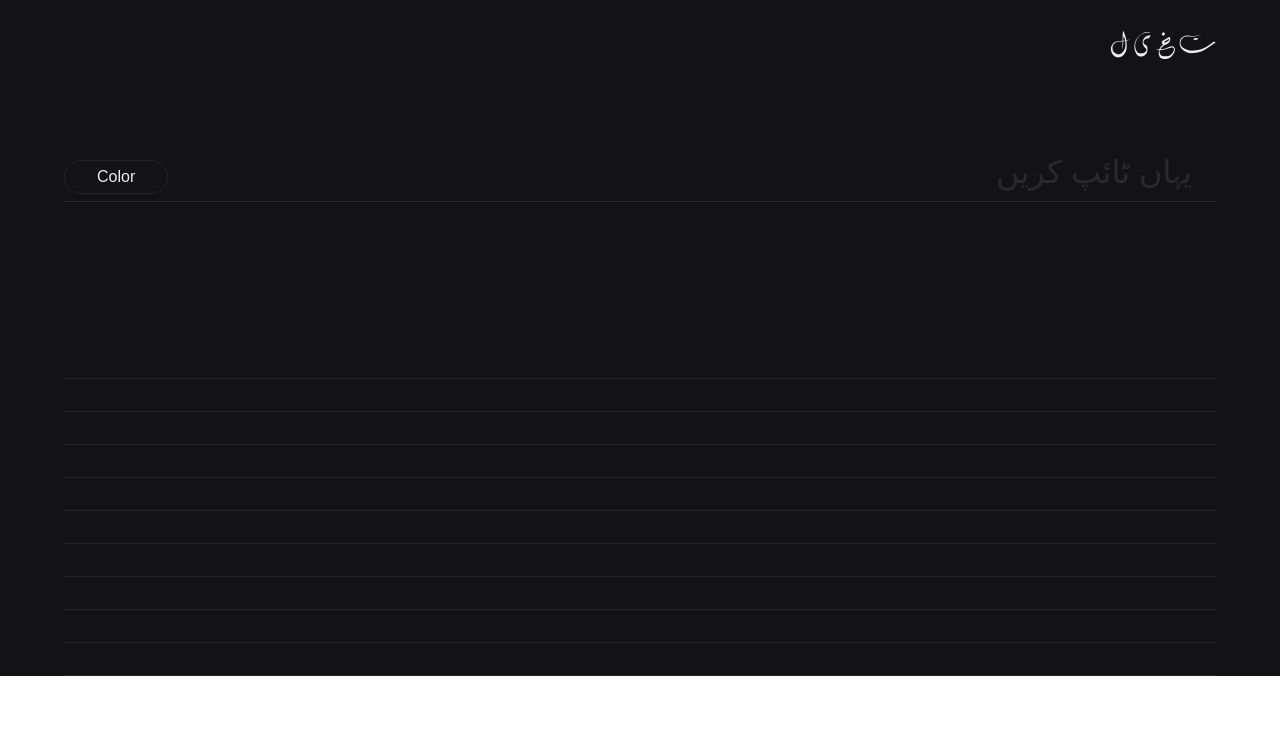
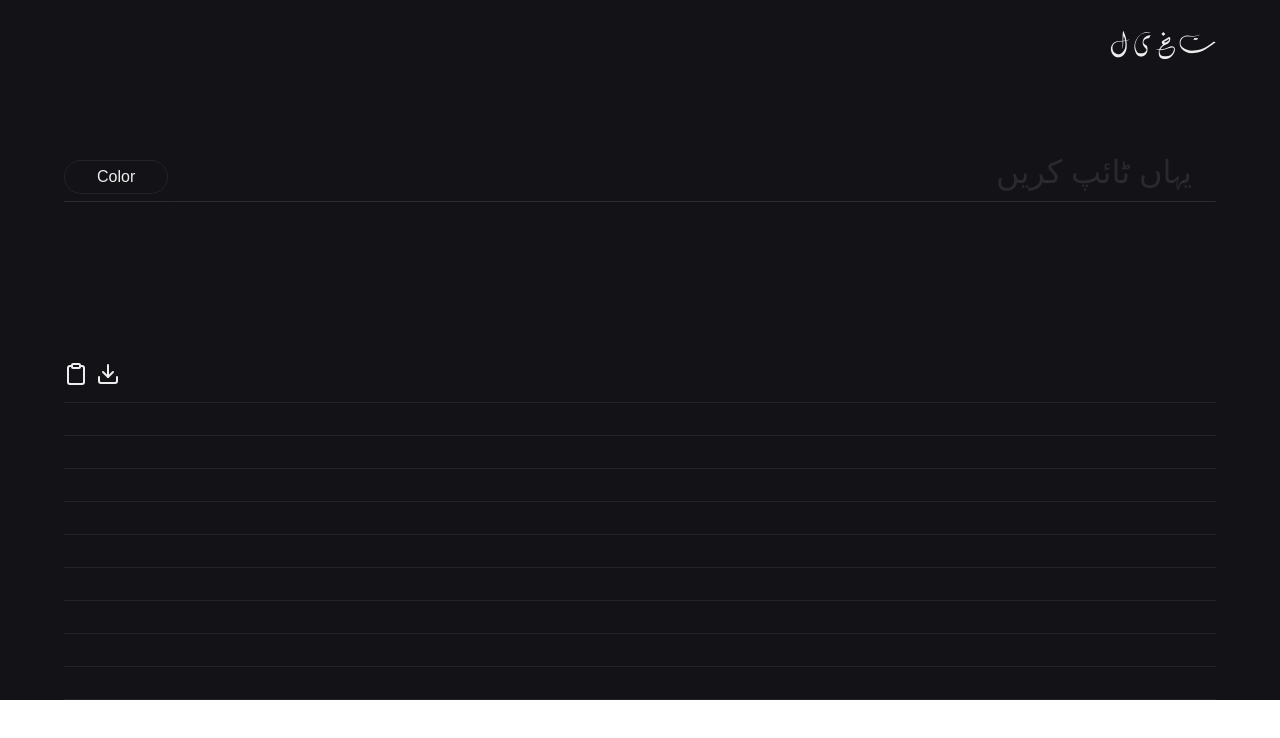
Before and after one commit to oyesameed/urdu, a Next.js app: page / in a window 1280 px wide. Shown: the top 738 px of the page. Built offline with nearby package versions, Linux system fonts and the light colour scheme.

Commit message:
Some new adons.

```diff
--- a/pages/index.js
+++ b/pages/index.js
@@ -79,7 +79,26 @@ const Home = () => {
 
         {/* Display fonts */}
         <div className='mt-20 flex text-right flex-col overflow-y-auto w-full h-full'>
-          <div style={{color: color}} className={`text-h1 cursor-pointer border-b-gray-5 py-4 border-b truncate font-['Qamri']`} onClick={() => download("Qamri", value, color)}>{value}</div>
+          <div className='flex items-center flex-row-reverse justify-between w-full border-b-gray-5 py-4 border-b'>
+
+            {/* Text */}
+            <div
+              style={{color: color}}
+              className={`text-h1 cursor-pointer truncate font-['Qamri']`}
+              onClick={() => download("Qamri", value, color)}>
+                {value}
+            </div>
+
+            {/* Actions */}
+            <div className='flex gap-2'>
+              <span>
+                <svg xmlns="http://www.w3.org/2000/svg" width="24" height="24" viewBox="0 0 24 24" fill="none" stroke="currentColor" stroke-width="2" stroke-linecap="round" stroke-linejoin="round" class="feather feather-clipboard"><path d="M16 4h2a2 2 0 0 1 2 2v14a2 2 0 0 1-2 2H6a2 2 0 0 1-2-2V6a2 2 0 0 1 2-2h2"></path><rect x="8" y="2" width="8" height="4" rx="1" ry="1"></rect></svg>
+              </span>
+              <span>
+                <svg xmlns="http://www.w3.org/2000/svg" width="24" height="24" viewBox="0 0 24 24" fill="none" stroke="currentColor" stroke-width="2" stroke-linecap="round" stroke-linejoin="round" class="feather feather-download"><path d="M21 15v4a2 2 0 0 1-2 2H5a2 2 0 0 1-2-2v-4"></path><polyline points="7 10 12 15 17 10"></polyline><line x1="12" y1="15" x2="12" y2="3"></line></svg>
+              </span>
+            </div>
+          </div>
           <div style={{color: color}} className={`text-h1 cursor-pointer border-b-gray-5 py-4 border-b truncate font-['Divangiry']`} onClick={() => download("Divangiry", value, color)}>{value}</div>
           <div style={{color: color}} className={`text-h1 cursor-pointer border-b-gray-5 py-4 border-b truncate font-['Tasmeem']`} onClick={() => download("Tasmeem", value, color)}>{value}</div>
           <div style={{color: color}} className={`text-h1 cursor-pointer border-b-gray-5 py-4 border-b truncate font-['Kamran']`} onClick={() => download("Kamran", value, color)}>{value}</div>
```
